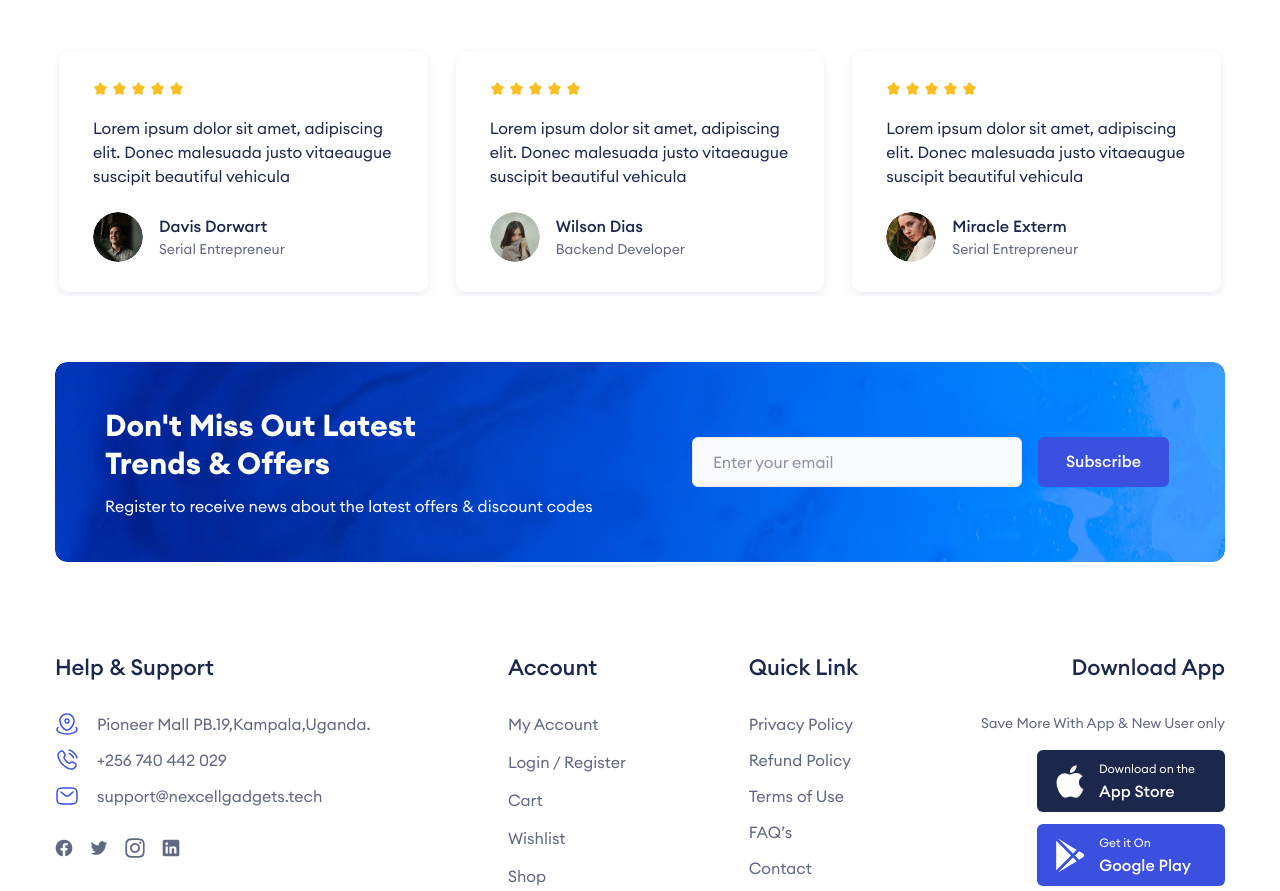
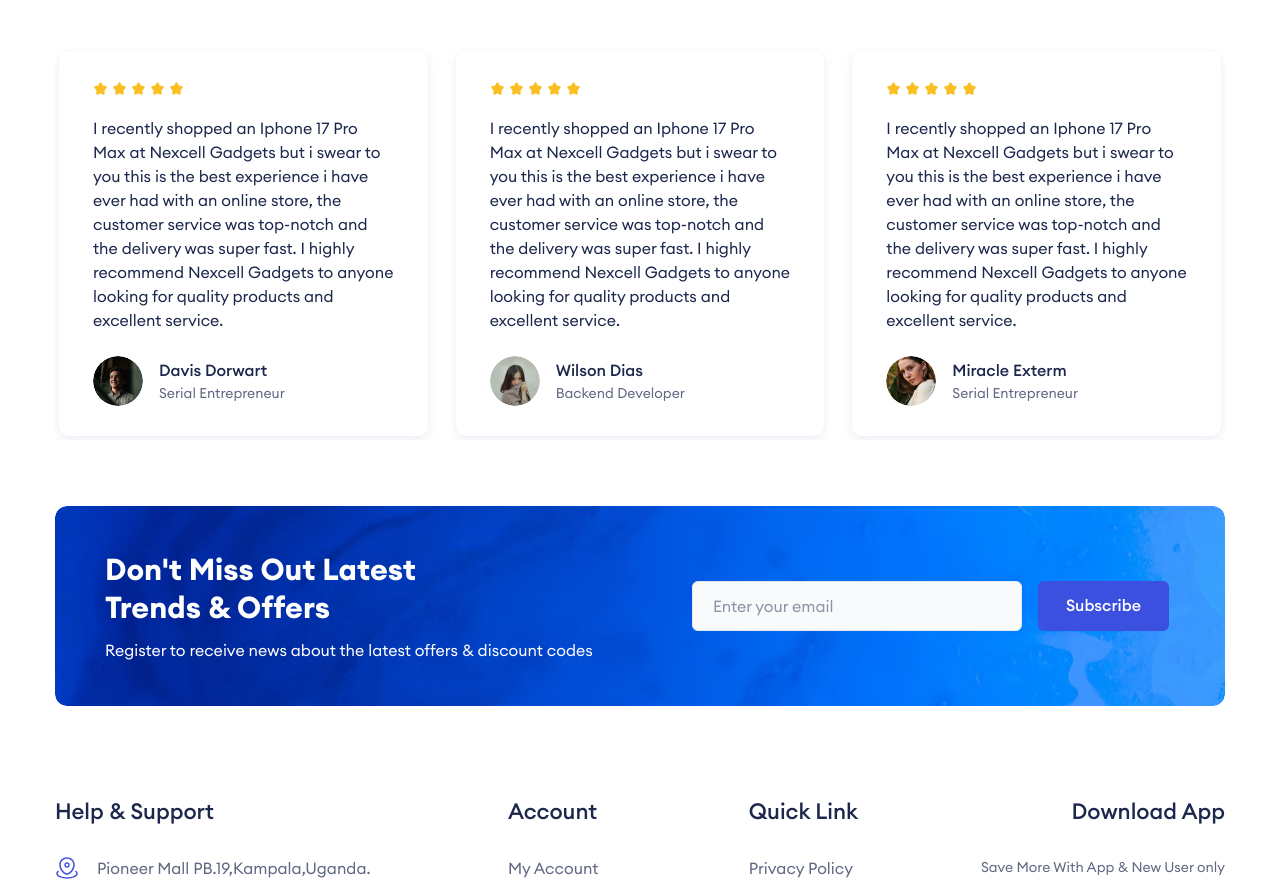
Before and after one commit to sendtoosxent-eng/nex, a Next.js app: page / in a window 1280 px wide. Shown: the part 5214-6105 px from the top of the page. Built offline with nearby package versions, Linux system fonts and the light colour scheme.

Commit message:
project upload

```diff
--- a/src/components/Home/Testimonials/testimonialsData.ts
+++ b/src/components/Home/Testimonials/testimonialsData.ts
@@ -2,43 +2,37 @@ import { Testimonial } from "@/types/testimonial";
 
 const testimonialsData: Testimonial[] = [
   {
-    review: `Lorem ipsum dolor sit amet, adipiscing elit. Donec
-    malesuada justo vitaeaugue suscipit beautiful vehicula`,
+    review: `I recently shopped an Iphone 17 Pro Max at Nexcell Gadgets but i swear to you this is the best experience i have ever had with an online store, the customer service was top-notch and the delivery was super fast. I highly recommend Nexcell Gadgets to anyone looking for quality products and excellent service.`,
     authorName: "Davis Dorwart",
     authorImg: "/images/users/user-01.jpg",
     authorRole: "Serial Entrepreneur",
   },
   {
-    review: `Lorem ipsum dolor sit amet, adipiscing elit. Donec
-    malesuada justo vitaeaugue suscipit beautiful vehicula`,
+    review: `I recently shopped an Iphone 17 Pro Max at Nexcell Gadgets but i swear to you this is the best experience i have ever had with an online store, the customer service was top-notch and the delivery was super fast. I highly recommend Nexcell Gadgets to anyone looking for quality products and excellent service.`,
     authorName: "Wilson Dias",
     authorImg: "/images/users/user-02.jpg",
     authorRole: "Backend Developer",
   },
   {
-    review: `Lorem ipsum dolor sit amet, adipiscing elit. Donec
-    malesuada justo vitaeaugue suscipit beautiful vehicula`,
+    review: `I recently shopped an Iphone 17 Pro Max at Nexcell Gadgets but i swear to you this is the best experience i have ever had with an online store, the customer service was top-notch and the delivery was super fast. I highly recommend Nexcell Gadgets to anyone looking for quality products and excellent service.`,
     authorName: "Miracle Exterm",
     authorImg: "/images/users/user-03.jpg",
     authorRole: "Serial Entrepreneur",
   },
   {
-    review: `Lorem ipsum dolor sit amet, adipiscing elit. Donec
-    malesuada justo vitaeaugue suscipit beautiful vehicula`,
+    review: `I recently shopped an Iphone 17 Pro Max at Nexcell Gadgets but i swear to you this is the best experience i have ever had with an online store, the customer service was top-notch and the delivery was super fast. I highly recommend Nexcell Gadgets to anyone looking for quality products and excellent service.`,
     authorName: "Thomas Frank",
     authorImg: "/images/users/user-01.jpg",
     authorRole: "Entrepreneur",
   },
   {
-    review: `Lorem ipsum dolor sit amet, adipiscing elit. Donec
-    malesuada justo vitaeaugue suscipit beautiful vehicula`,
+    review: `I recently shopped an Iphone 17 Pro Max at Nexcell Gadgets but i swear to you this is the best experience i have ever had with an online store, the customer service was top-notch and the delivery was super fast. I highly recommend Nexcell Gadgets to anyone looking for quality products and excellent service.`,
     authorName: "Dave Smith",
     authorImg: "/images/users/user-02.jpg",
     authorRole: "Serial Entrepreneur",
   },
   {
-    review: `Lorem ipsum dolor sit amet, adipiscing elit. Donec
-    malesuada justo vitaeaugue suscipit beautiful vehicula`,
+    review: `I recently shopped an Iphone 17 Pro Max at Nexcell Gadgets but i swear to you this is the best experience i have ever had with an online store, the customer service was top-notch and the delivery was super fast. I highly recommend Nexcell Gadgets to anyone looking for quality products and excellent service.`,
     authorName: "Davis Dorwart",
     authorImg: "/images/users/user-03.jpg",
     authorRole: "Serial Entrepreneur",
```
